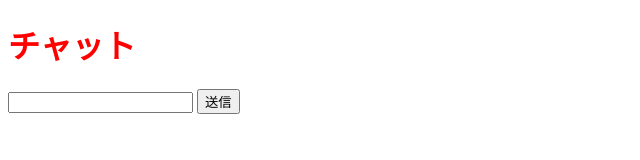
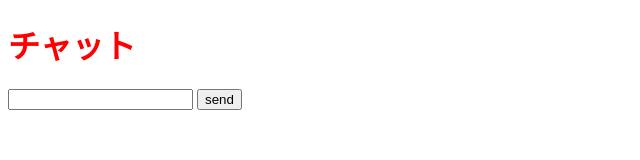
Before and after one commit to Yusaku-KASAI/utcode-learn-chat, a website: page template.html in a window 1280 px wide. Shown: the full height of the page, 0-640 px from the left. Drawn offline with Linux system fonts and the light colour scheme.

Commit message:
Update template.html

```diff
--- a/template.html
+++ b/template.html
@@ -12,7 +12,7 @@
     </ul>
     <form action="/send" method="post">
       <input id="message-input" type="text" name="message" />
-      <button type="submit">送信</button>
+      <button type="submit">send</button>
     </form>
     <script src="/script.js"></script>
   </body>
```
